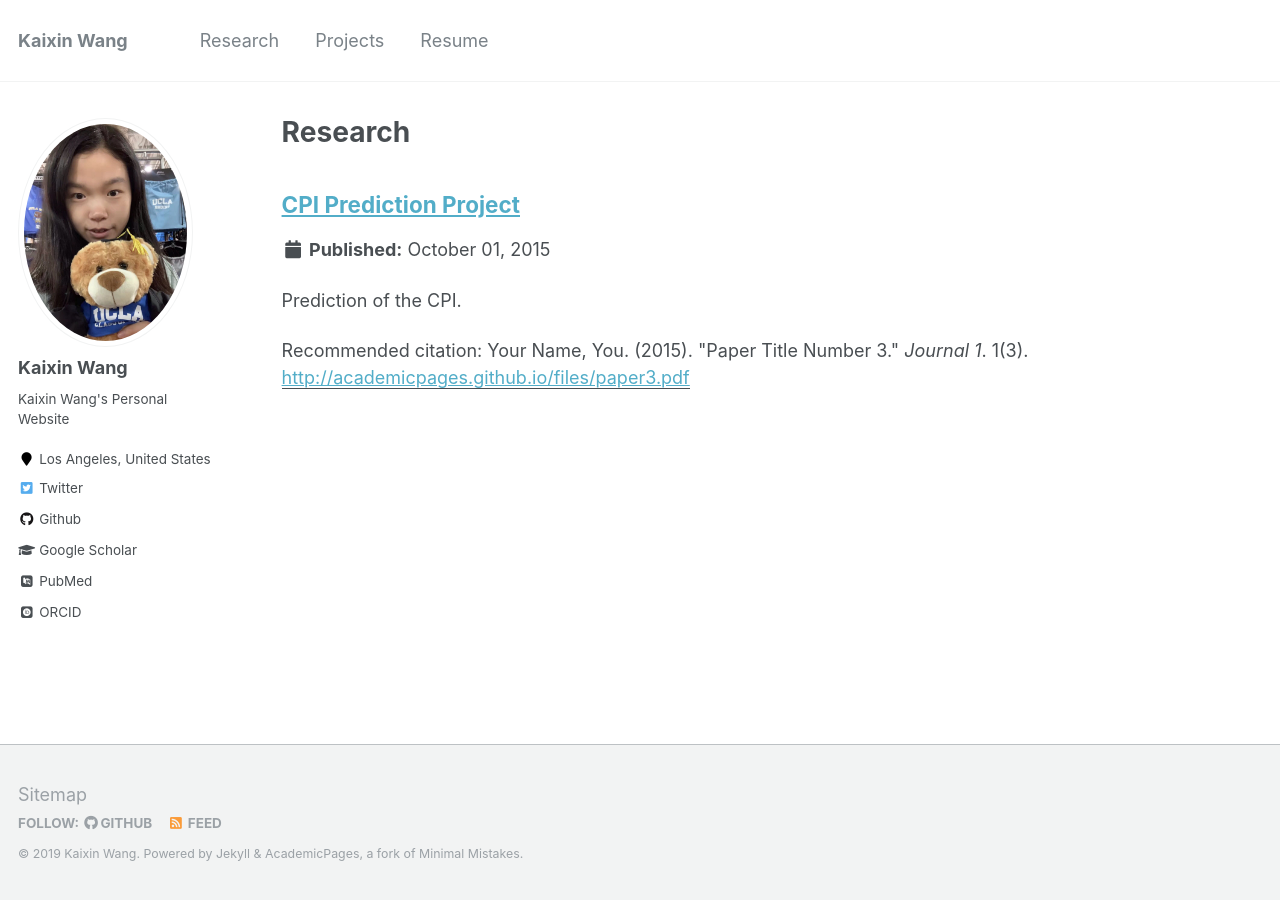
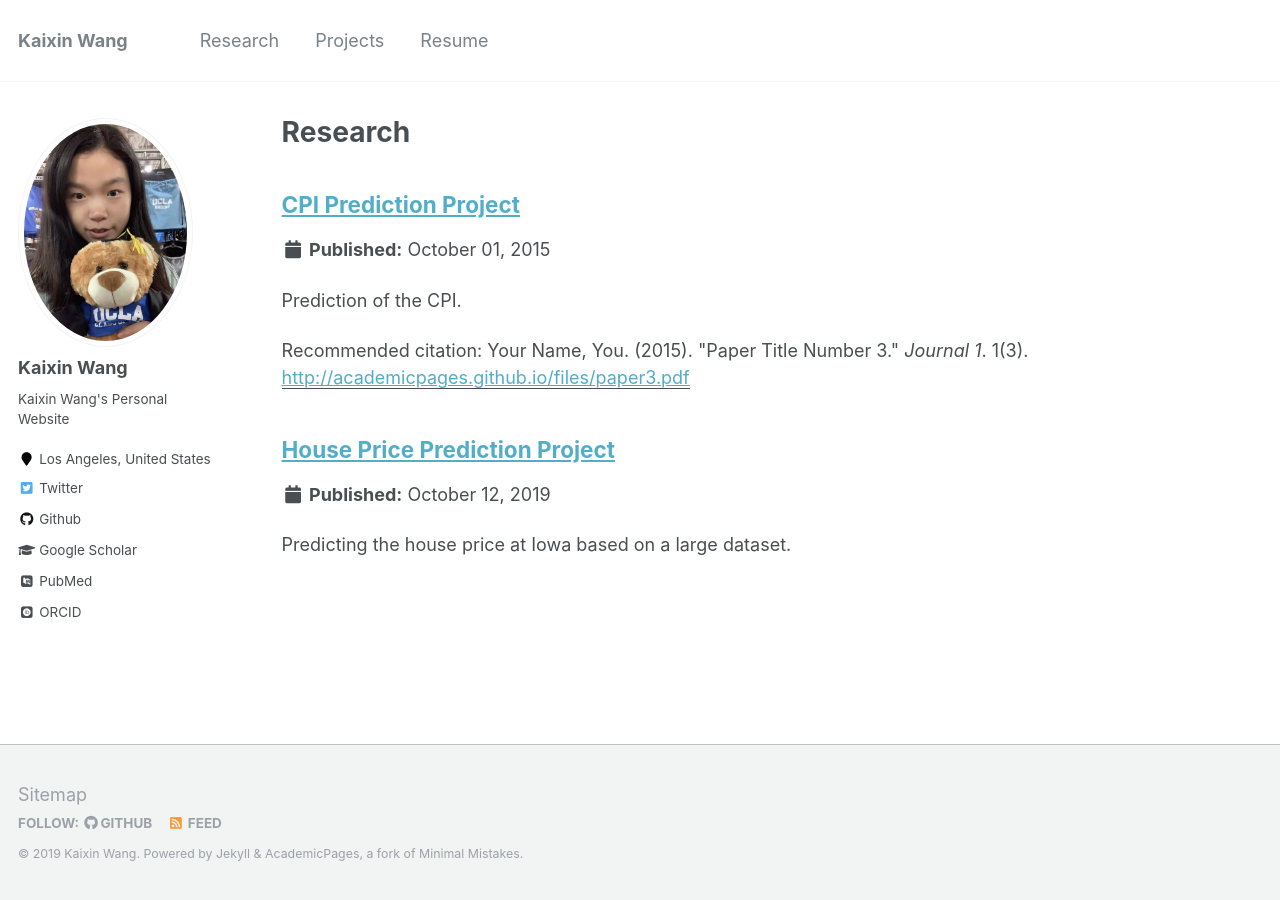
Before and after one commit to kaixin-wang/kaixin-wang.github.io, a Jekyll site: the page built from _pages/research.md, in a window 1280 px wide. Built offline with Jekyll 4.4.1, drawn with Linux system fonts in a browser that asks for light colours; some web fonts are replaced; a file with an impossible date is left out; some of the changed lines change nothing that is shown.

Commit message:
Update HousePricePrediction.md

```diff
--- a/_research/HousePricePrediction.md
+++ b/_research/HousePricePrediction.md
@@ -3,7 +3,7 @@
 collection: research
 permalink: /research/HousePricePrediction
 excerpt: 'Predicting the house price at Iowa based on a large dataset.'
-date: "Winter 2019"
+
 ---
 This paper is about the number 3. The number 4 is left for future work.
 
```
